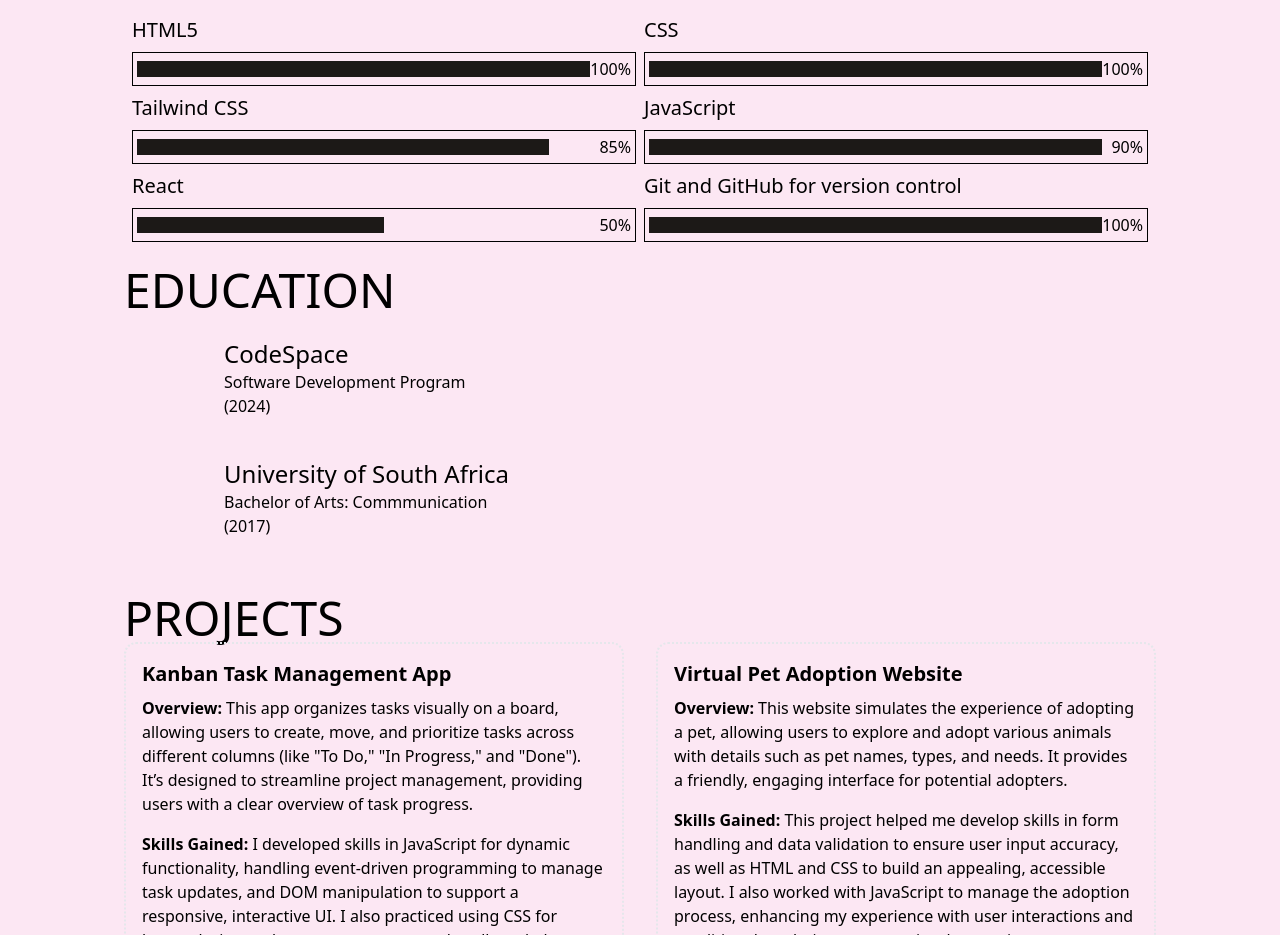
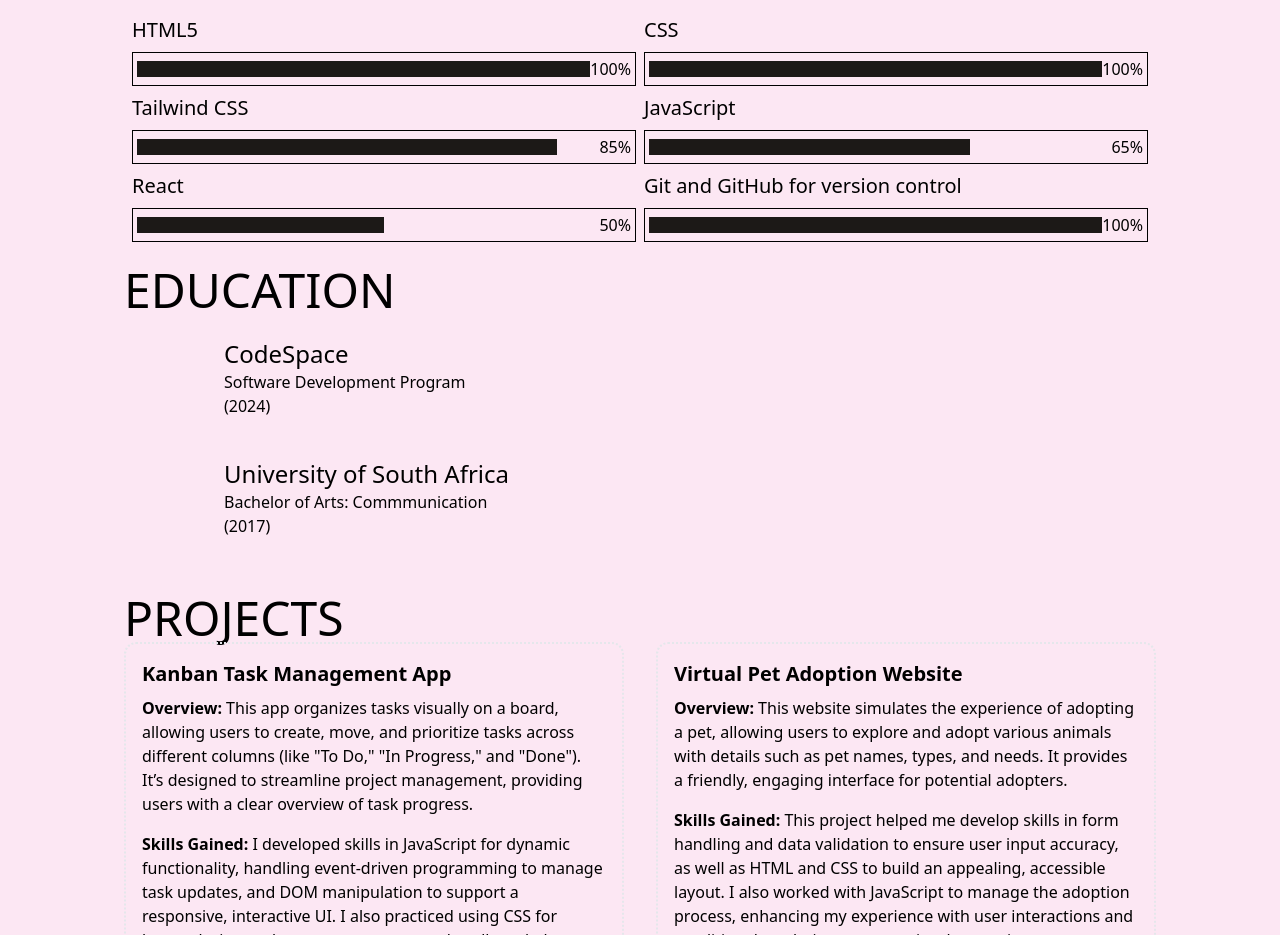
Before and after one commit to PearlPhahlane/Pearl_QAtester_Dev_Portfolio, a website: page disk/index.html in a window 1280 px wide. Shown: the part 860-1795 px from the top of the page. Drawn offline with nearby package versions, Linux system fonts and the light colour scheme.

Commit message:
change javascript perercentage and progress line width, add intersection observer

```diff
--- a/disk/index.html
+++ b/disk/index.html
@@ -91,8 +91,8 @@
                     <div id="skill-block" class="p-1">
                         <span id="heading-skill-block" class="text-xl">JavaScript</span>
                             <div id="progress-line-animation" class="mt-2 flex items-center justify-between p-1 border border-black">
-                            <div id="progress-JS" class="w-11/12 h-4 bg-stone-900"></div>
-                            <span>90%</span>
+                            <div id="progress-JS" class="w-8/12 h-4 bg-stone-900"></div>
+                            <span>65%</span>
                         </div>
                     </div>
 
--- a/disk/script.js
+++ b/disk/script.js
@@ -28,3 +28,62 @@ type()
     setTimeout(deleting,500)
 }
 type()*/
+
+
+
+document.addEventListener("DOMContentLoaded", function () {
+  // Function to animate the progress bar to its target width
+  function animateProgress(bar) {
+    let width = 0;
+    const target = parseInt(bar.getAttribute("data-target")); // Get target from data attribute
+
+    function increaseWidth() {
+      if (width < target) {
+        width++;
+        bar.style.width = width + "%";
+        setTimeout(increaseWidth, 10); // Adjust timing for speed
+      }
+    }
+    increaseWidth();
+  }
+
+  // Intersection Observer to watch for when the progress bars enter the viewport
+  const observer = new IntersectionObserver(
+    (entries) => {
+      entries.forEach((entry) => {
+        if (entry.isIntersecting) {
+          animateProgress(entry.target); // Start animation when element is visible
+          observer.unobserve(entry.target); // Stop observing once animated
+        }
+      });
+    },
+    { threshold: 0.5 }
+  ); // Trigger when 50% of the element is visible
+
+  // Select progress bars and set their target widths as data attributes
+  const progressHtml = document.getElementById("progress-html");
+  const progressCss = document.getElementById("progress-CSS");
+  const progressTailwind = document.getElementById("progress-tailwind");
+  const progressJavaScript = document.getElementById("progress-JS");
+  const progressReact = document.getElementById("progress-react");
+  const progressGit = document.getElementById("progress-GIT");
+
+
+
+  progressHtml.setAttribute("data-target", "100");
+  progressCss.setAttribute("data-target", "100");
+  progressTailwind.setAttribute("data-target", "85");
+  progressJavaScript.setAttribute("data-target", "65");
+  progressReact.setAttribute("data-target", "50");
+  progressGit.setAttribute("data-target", "100");
+
+
+
+  // Observe each progress bar
+  observer.observe(progressHtml);
+  observer.observe(progressCss);
+  observer.observe(progressTailwind);
+  observer.observe(progressJavaScript)
+  observer.observe(progressReact);
+  observer.observe(progressGit);
+});
```
